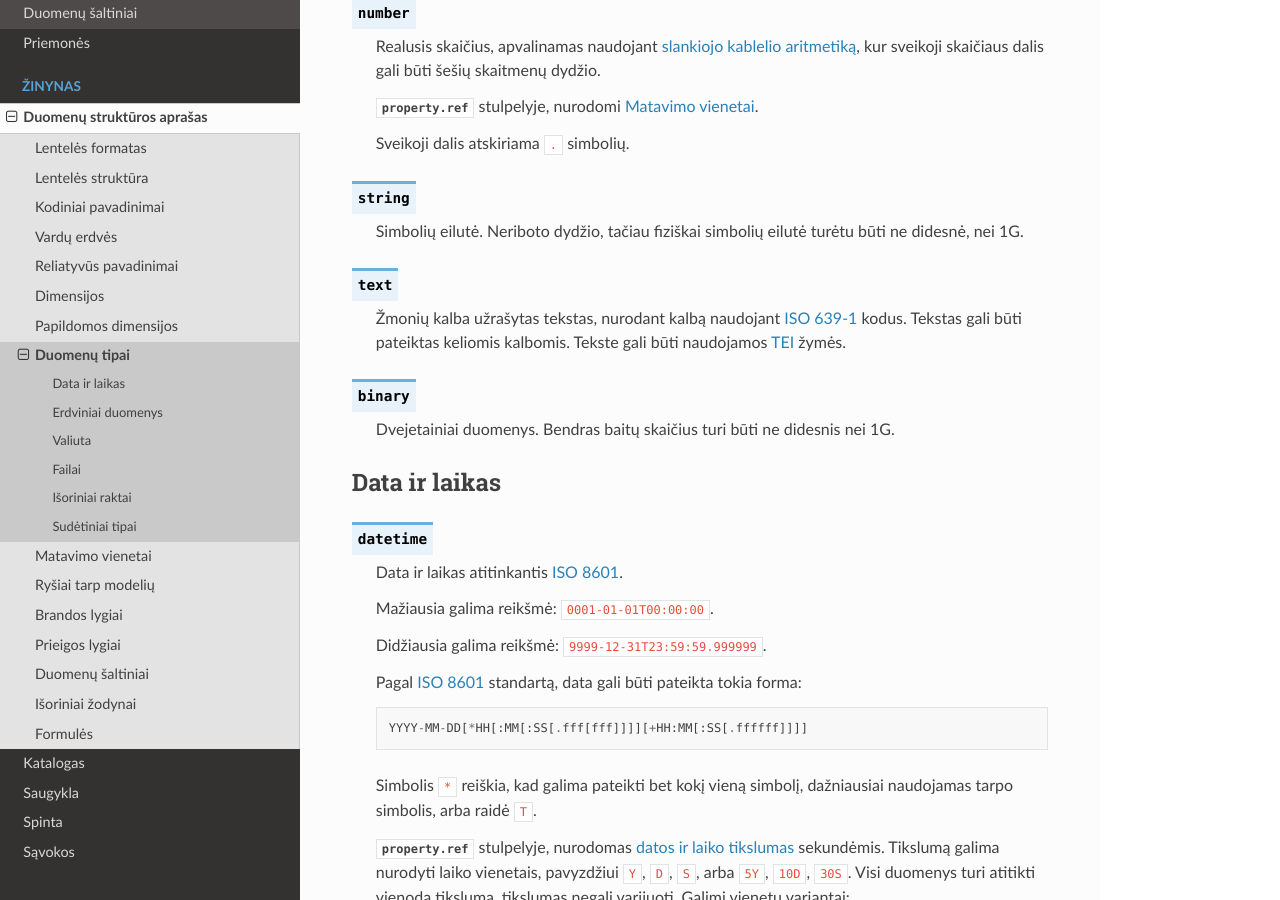
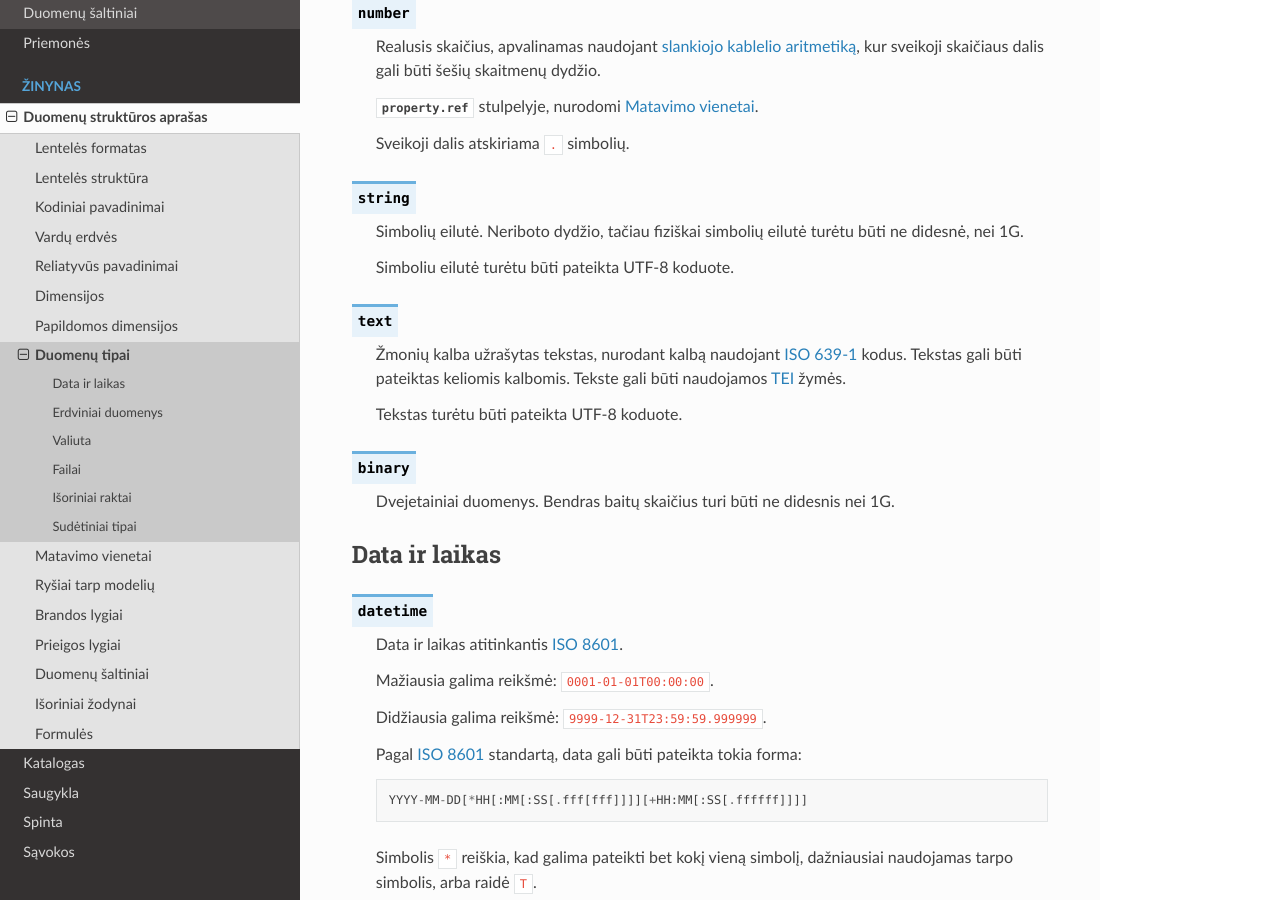
Before and after one commit to atviriduomenys/manifest, a Sphinx documentation site: the page built from docs/dsa/duomenu-tipai.rst, in a window 1280 px wide and 900 px high, scrolled down 536 px. Built offline with Sphinx 7.4.7 and the Read the Docs theme 2.0.0, drawn with Linux system fonts in a browser that asks for light colours.

Commit message:
Update string and text encoding info in docs

```diff
--- a/docs/dsa/duomenu-tipai.rst
+++ b/docs/dsa/duomenu-tipai.rst
@@ -40,11 +40,15 @@ Duomenų tipai
     Simbolių eilutė. Neriboto dydžio, tačiau fiziškai simbolių eilutė turėtu
     būti ne didesnė, nei 1G.
 
+    Simboliu eilutė turėtu būti pateikta UTF-8 koduote.
+
 .. describe:: text
 
     Žmonių kalba užrašytas tekstas, nurodant kalbą naudojant `ISO 639-1`_
     kodus. Tekstas gali būti pateiktas keliomis kalbomis. Tekste gali būti
     naudojamos TEI_ žymės.
+
+    Tekstas turėtu būti pateikta UTF-8 koduote.
 
     .. _ISO 639-1: https://en.wikipedia.org/wiki/List_of_ISO_639-1_codes
     .. _TEI: https://en.wikipedia.org/wiki/Text_Encoding_Initiative
```
